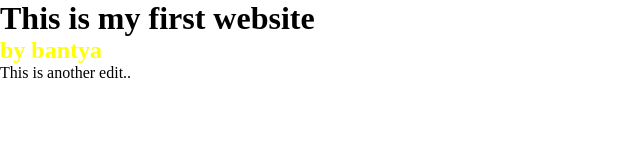
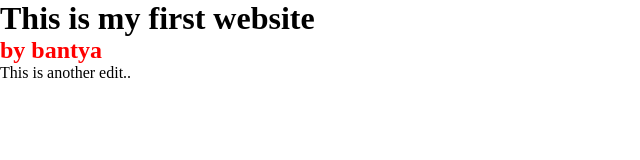
Before and after one commit to bantya/first-website, a plain HTML site: page index.html in a window 1280 px wide. Shown: the whole page, without its empty margins (0-640 px from the left). Drawn offline with Linux system fonts and the light colour scheme.

Commit message:
update
updated 0.1.2

```diff
--- a/index.html
+++ b/index.html
@@ -16,7 +16,7 @@
 
 	<div class="container">
 		<h1>This is my first website</h1>
-		<h2 style="color: yellow">by bantya</h2>
+		<h2 style="color: red">by bantya</h2>
 		<p>This is another edit..</p>
 	</div>
 
```
